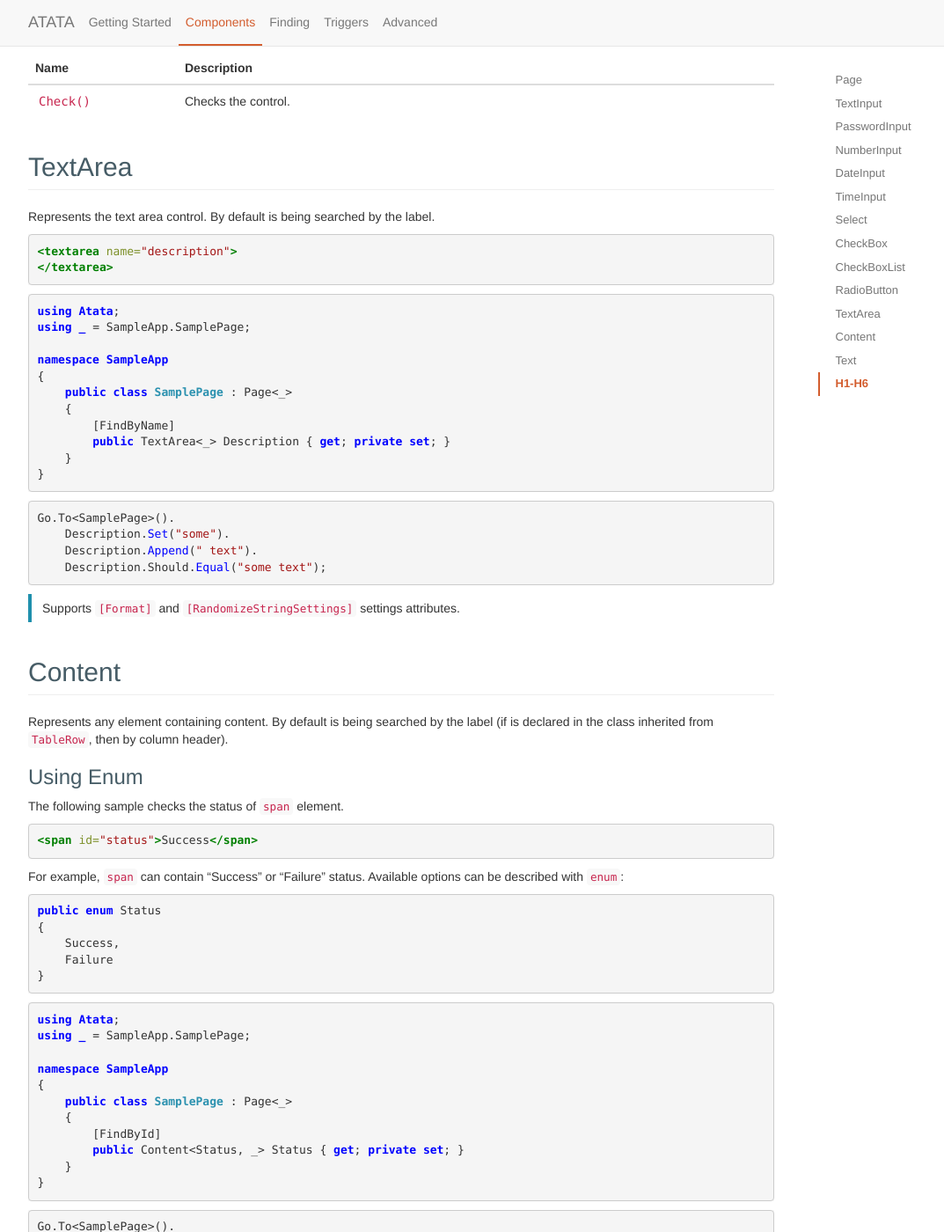
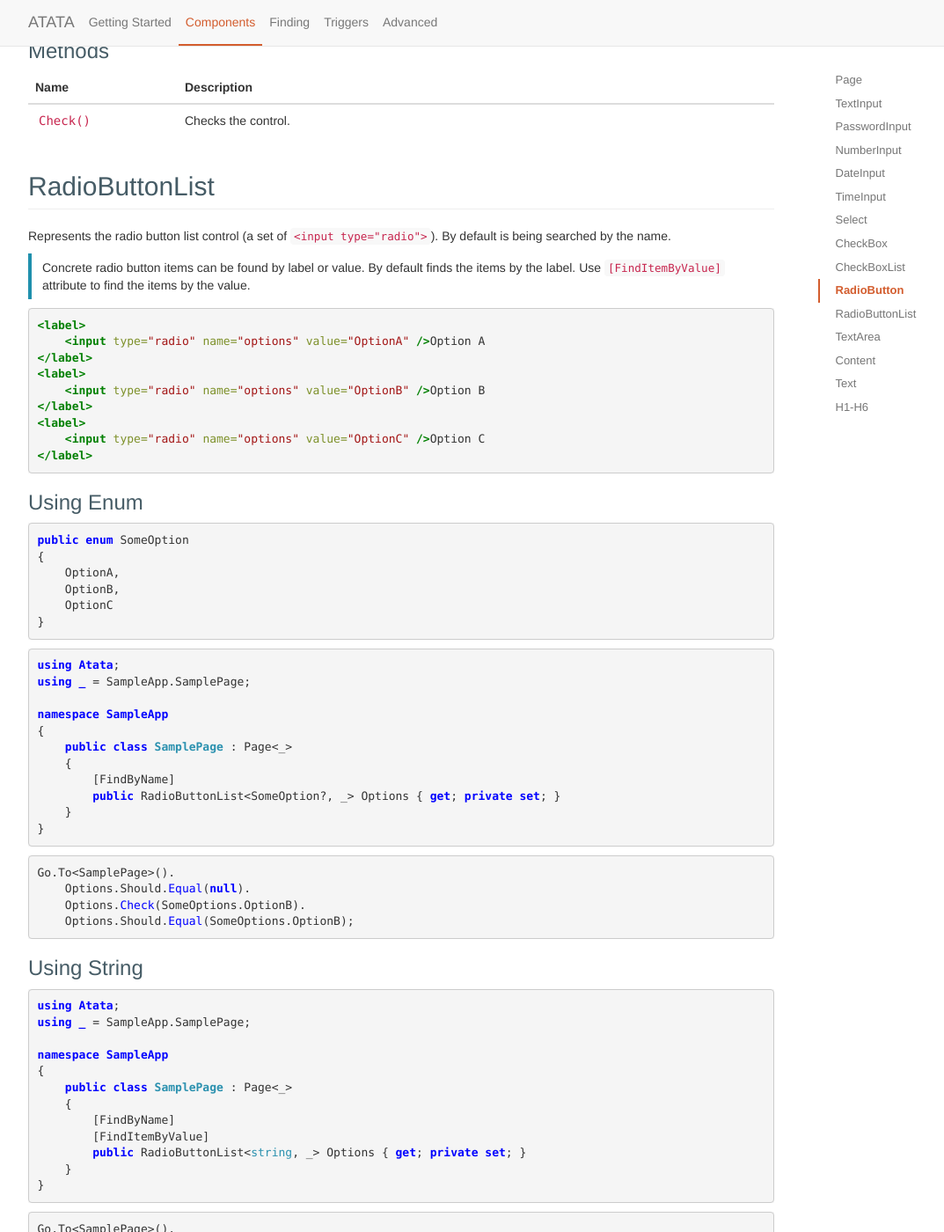
Before and after one commit to atata-framework/atata.io, a Jekyll site: the page built from components.html, in a window 1280 px wide and 1400 px high, scrolled down 8904 px. Shown: the whole window at 88% size, without its empty margins (38-1111 px from the left). Built offline with Jekyll 4.4.1, drawn with Linux system fonts in a browser that asks for light colours; some of the changed text lies outside the part shown.

Commit message:
Add radiobuttonlist; Update checkboxlist

````diff
--- a/_config.yml
+++ b/_config.yml
@@ -42,6 +42,7 @@
   - CheckBox
   - CheckBoxList
   - RadioButton
+  - RadioButtonList
   - TextArea
   - Content
   - Text
--- a/_includes/components/checkboxlist.md
+++ b/_includes/components/checkboxlist.md
@@ -1,4 +1,7 @@
-Represents the checkbox list control (a set of `<input type="checkbox">`). By default is being searched by the name. Concrete checkbox items can be found by label or value. By default finds items by the name. Use `[FindItemByValue]` attribute to find items by value.
+Represents the checkbox list control (a set of `<input type="checkbox">`). By default is being searched by the name.
+
+Concrete checkbox items can be found by label or value. By default finds the items by the name. Use `[FindItemByValue]` attribute to find the items by the value.
+{:class="info"}
 
 ```html
 <label class="checkbox-inline">
--- /dev/null
+++ b/_includes/components/radiobuttonlist.md
@@ -0,0 +1,72 @@
+Represents the radio button list control (a set of `<input type="radio">`). By default is being searched by the name.
+
+Concrete radio button items can be found by label or value. By default finds the items by the label. Use `[FindItemByValue]` attribute to find the items by the value.
+{:class="info"}
+
+```html
+<label>
+    <input type="radio" name="options" value="OptionA" />Option A
+</label>
+<label>
+    <input type="radio" name="options" value="OptionB" />Option B
+</label>
+<label>
+    <input type="radio" name="options" value="OptionC" />Option C
+</label>
+```
+
+### Using Enum
+
+```cs
+public enum SomeOption
+{
+    OptionA,
+    OptionB,
+    OptionC
+}
+```
+```cs
+using Atata;
+using _ = SampleApp.SamplePage;
+
+namespace SampleApp
+{
+    public class SamplePage : Page<_>
+    {
+        [FindByName]
+        public RadioButtonList<SomeOption?, _> Options { get; private set; }
+    }
+}
+```
+```cs
+Go.To<SamplePage>().
+    Options.Should.Equal(null).
+    Options.Check(SomeOptions.OptionB).
+    Options.Should.Equal(SomeOptions.OptionB);
+```
+
+### Using String
+
+```cs
+using Atata;
+using _ = SampleApp.SamplePage;
+
+namespace SampleApp
+{
+    public class SamplePage : Page<_>
+    {
+        [FindByName]
+        [FindItemByValue]
+        public RadioButtonList<string, _> Options { get; private set; }
+    }
+}
+```
+```cs
+Go.To<SamplePage>().
+    Options.Should.Equal(null).
+    Options.Check("OptionB").
+    Options.Should.Equal("OptionB");
+```
+
+Supports `[Format]`, `[Culture]`, `[FindItemByLabel]` and `[FindItemByValue]` settings attributes.
+{:class="info"}
````
